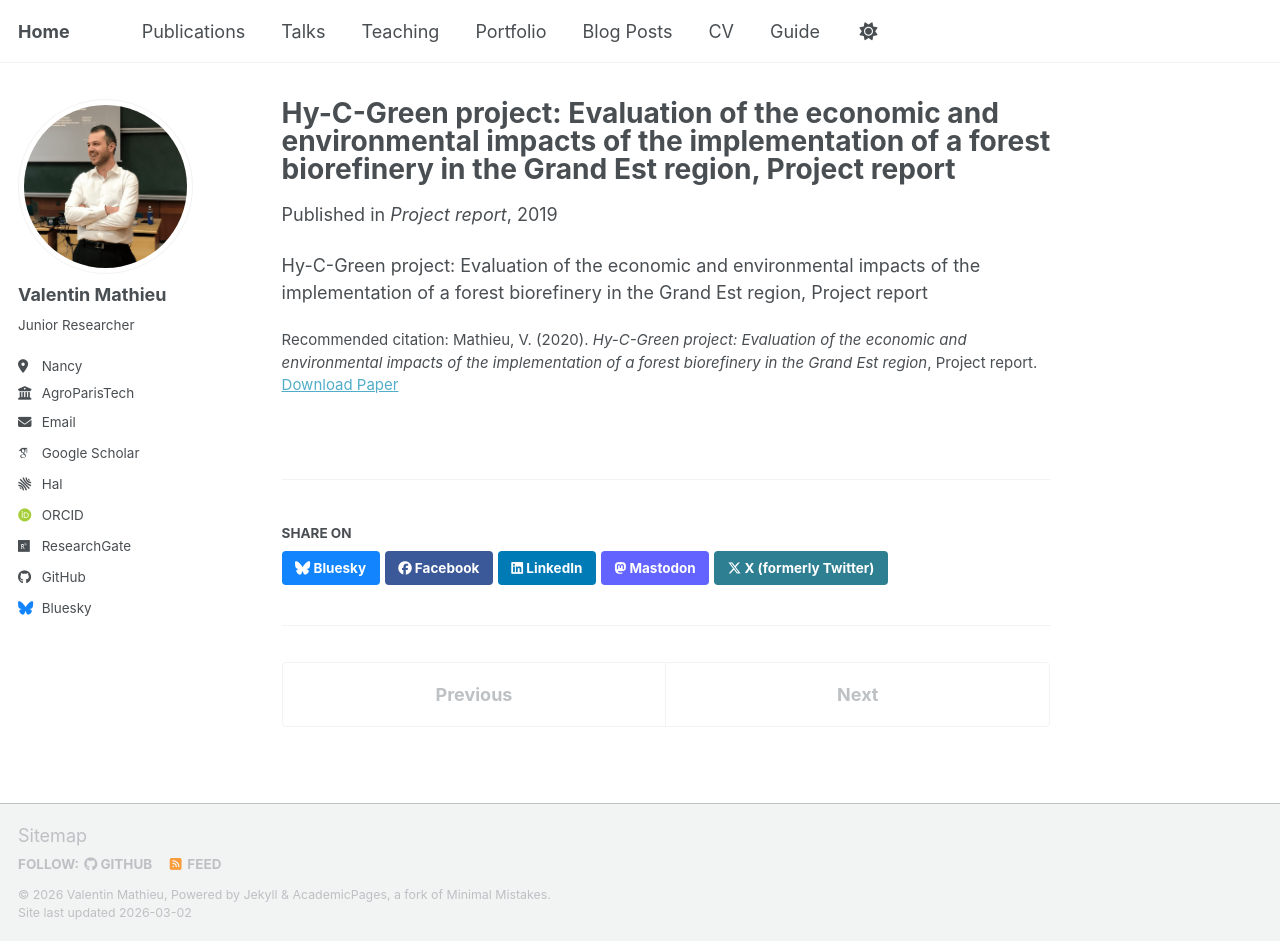
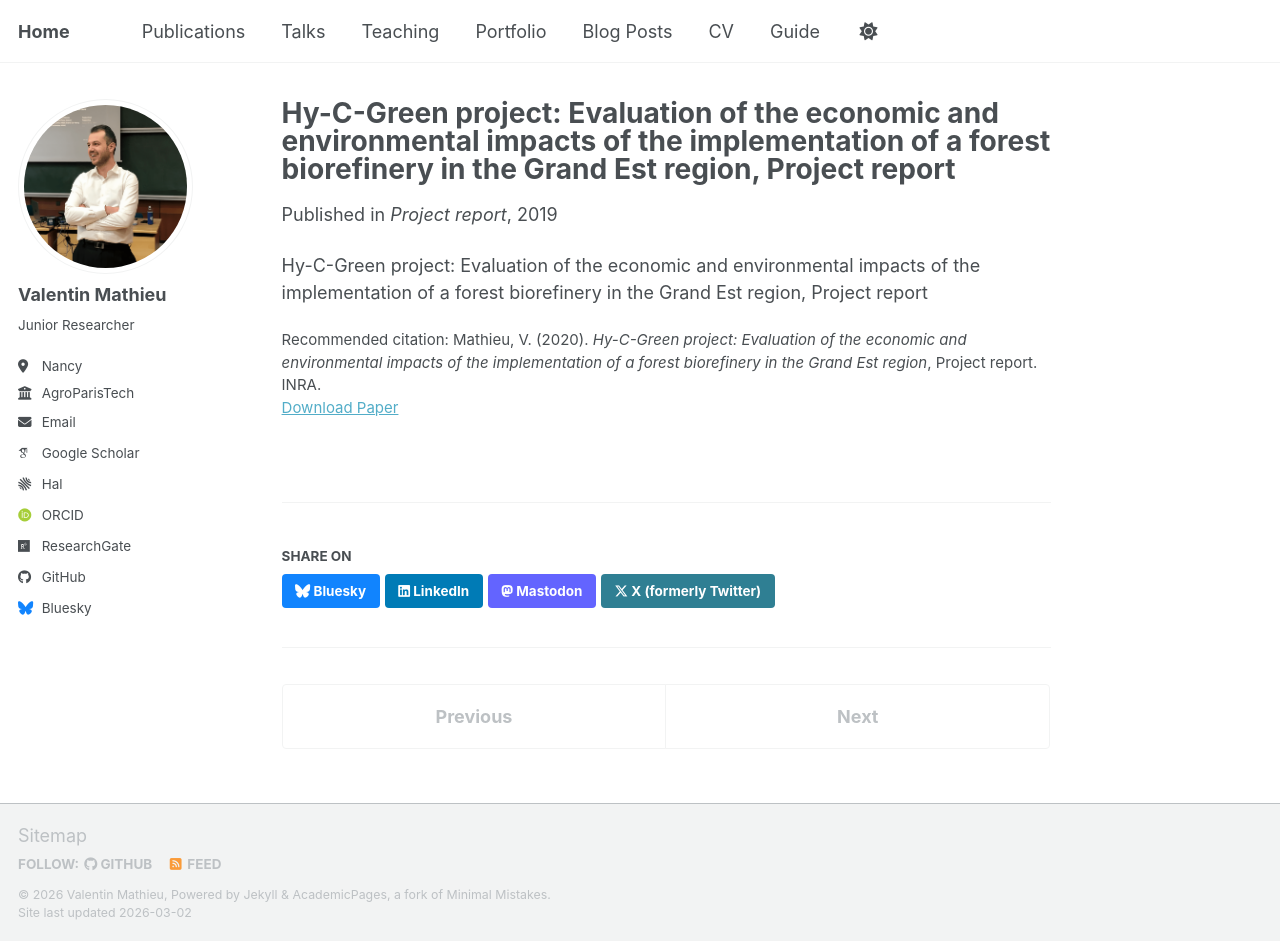
Before and after one commit to vlmathieu/vlmathieu.github.io, a Jekyll site: the page built from _publications/2020-08-01-mathieu-report-hycgreen.md, in a window 1280 px wide and 941 px high. Built offline with Jekyll 4.4.1, drawn with Linux system fonts in a browser that asks for light colours; some web fonts are replaced; a script bundle is joined from its source files by our own code; library files that are not in the unit come from our copies.

Commit message:
Small updates

```diff
--- a/_includes/social-share.html
+++ b/_includes/social-share.html
@@ -7,7 +7,7 @@
 
   <a href="https://bsky.app/intent/compose?text={{ base_path }}{{ page.url }}" class="btn btn--bluesky" title="{{ site.data.ui-text[site.locale].share_on_label | default: 'Share on' }} Bluesky"><i class="fab fa-bluesky" aria-hidden="true"></i><span> Bluesky</span></a>
 
-  <a href="https://www.facebook.com/sharer/sharer.php?u={{ base_path }}{{ page.url }}" class="btn btn--facebook" title="{{ site.data.ui-text[site.locale].share_on_label | default: 'Share on' }} Facebook"><i class="fab fa-facebook" aria-hidden="true"></i><span> Facebook</span></a>
+  <!-- <a href="https://www.facebook.com/sharer/sharer.php?u={{ base_path }}{{ page.url }}" class="btn btn--facebook" title="{{ site.data.ui-text[site.locale].share_on_label | default: 'Share on' }} Facebook"><i class="fab fa-facebook" aria-hidden="true"></i><span> Facebook</span></a> -->
 
   <a href="https://www.linkedin.com/shareArticle?mini=true&url={{ base_path }}{{ page.url }}" class="btn btn--linkedin" title="{{ site.data.ui-text[site.locale].share_on_label | default: 'Share on' }} LinkedIn"><i class="fab fa-linkedin" aria-hidden="true"></i><span> LinkedIn</span></a>
 
--- a/_publications/2020-08-01-mathieu-report-hycgreen.md
+++ b/_publications/2020-08-01-mathieu-report-hycgreen.md
@@ -7,7 +7,7 @@
 date: 2019-09-25
 venue: 'Project report'
 paperurl: 'https://vlmathieu.github.io/files/Rapport_HyCGreen_Final.pdf'
-citation: 'Mathieu, V. (2020). <i>Hy-C-Green project: Evaluation of the economic and environmental impacts of the implementation of a forest biorefinery in the Grand Est region</i>, Project report.'
+citation: 'Mathieu, V. (2020). <i>Hy-C-Green project: Evaluation of the economic and environmental impacts of the implementation of a forest biorefinery in the Grand Est region</i>, Project report. INRA. '
 ---
 
 Hy-C-Green project: Evaluation of the economic and environmental impacts of the implementation of a forest biorefinery in the Grand Est region, Project report
```
